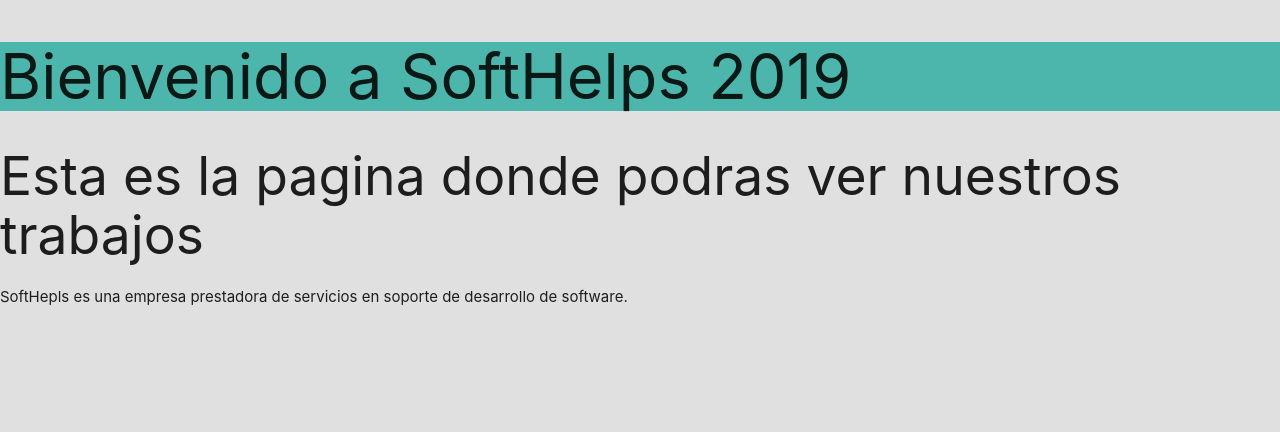
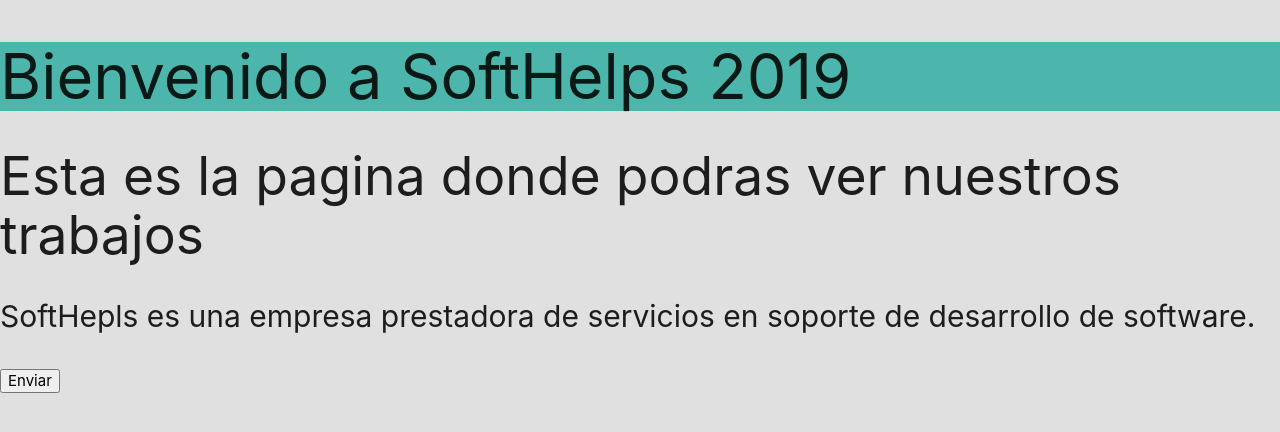
Before and after one commit to fomarcelo2/pagina-web, a plain HTML site: page index.html in a window 1280 px wide. Drawn offline with nearby package versions, Linux system fonts and the light colour scheme.

```diff
--- a/index.html
+++ b/index.html
@@ -18,7 +18,9 @@
     </div>
     <div>
         <h2>Esta es la pagina donde podras ver nuestros trabajos</h2>
-        <p>SoftHepls es una empresa prestadora de servicios en soporte de desarrollo de software.</p>
+        <p style="font-size: 30px;">SoftHepls es una empresa prestadora de servicios en soporte de desarrollo de software.</p>
+        <button>Enviar</button>
+
     </div>
 
     <script src="https://cdnjs.cloudflare.com/ajax/libs/materialize/1.0.0/js/materialize.min.js"></script>
```
